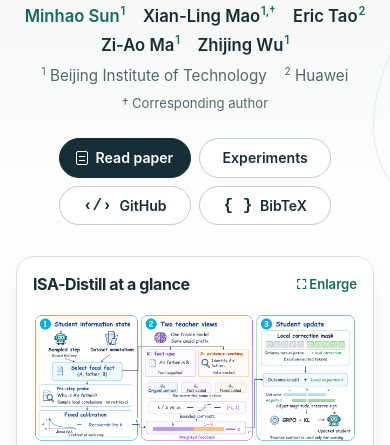
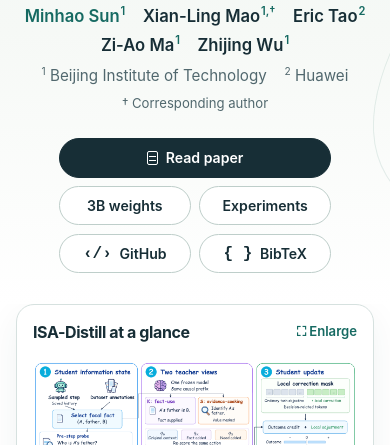
Before and after one commit to BITMinhaoSun/bitminhaosun.github.io, a plain HTML site: page ISA-OPD/index.html in a window 390 px wide. Shown: the part 399-844 px from the top of the page. Drawn offline with Linux system fonts and the light colour scheme.

Commit message:
Link the Qwen2.5-3B model weights from the project page

```diff
--- a/ISA-OPD/index.html
+++ b/ISA-OPD/index.html
@@ -51,6 +51,7 @@
       <p class="authornote">† Corresponding author</p>
       <div class="actions">
         <a class="button primary" href="https://arxiv.org/pdf/2611.01987"><span aria-hidden="true" class="file-icon"></span>Read paper</a>
+        <a class="button" href="https://huggingface.co/sunminhao/ISAOPD-Qwen2.5-3B" aria-label="Qwen2.5-3B model weights on Hugging Face">3B weights</a>
         <a class="button" href="#results">Experiments</a>
         <a class="button" href="https://github.com/BITMinhaoSun/ISAOPD"><span aria-hidden="true" class="code-icon">‹/›</span>GitHub</a>
         <a class="button" href="#citation"><span aria-hidden="true" class="code-icon">{ }</span>BibTeX</a>
--- a/ISA-OPD/style.css
+++ b/ISA-OPD/style.css
@@ -114,6 +114,7 @@ dialog img { width: auto; max-height: 78vh; margin: auto; object-fit: contain; }
   .navlinks a { font-size: .87rem; }
   h1 { font-size: clamp(2.75rem, 11.8vw, 3.65rem); }
   .actions { display: grid; grid-template-columns: repeat(2, 1fr); max-width: 17rem; margin-inline: auto; }
+  .actions .primary { grid-column: 1 / -1; }
   .button { font-size: .88rem; padding: .5rem .8rem; }
   .hero-inner { padding-bottom: 1.9rem; }
   figcaption { font-size: .9rem; }
```
